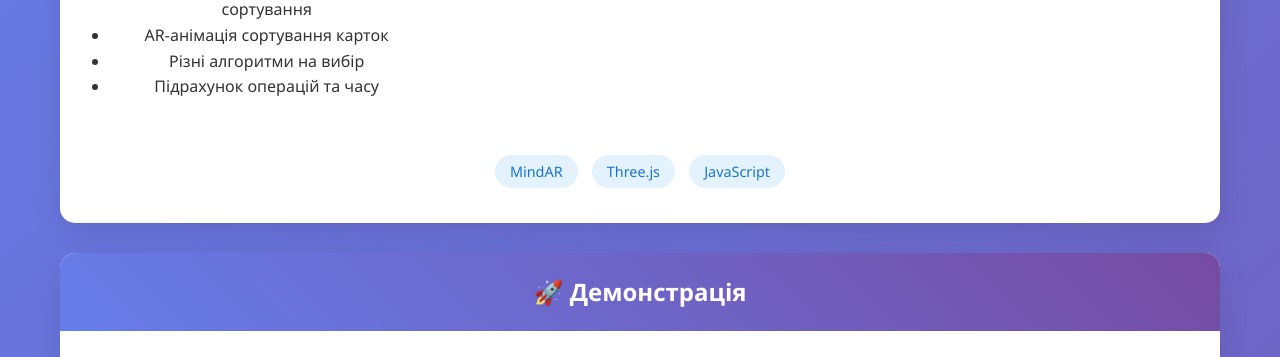
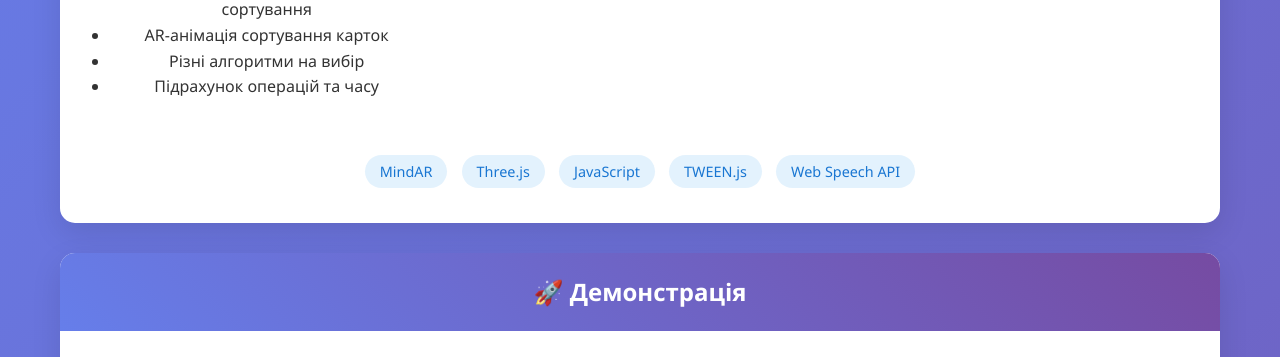
Before and after one commit to BeyBa-hub/exam, a plain HTML site: page index.html in a window 1280 px wide. Shown: the part 443-800 px from the top of the page. Drawn offline with Linux system fonts and the light colour scheme.

Commit message:
Update index.html

```diff
--- a/index.html
+++ b/index.html
@@ -52,7 +52,8 @@
                     <span class="tech-badge">MindAR</span>
                     <span class="tech-badge">Three.js</span>
                     <span class="tech-badge">JavaScript</span>
-                    <span class="tech-badge" id="ml-badge" style="display: none;">TensorFlow.js</span>
+                    <span class="tech-badge">TWEEN.js</span>
+                    <span class="tech-badge">Web Speech API</span>
                 </div>
             </div>
         </div>
```
